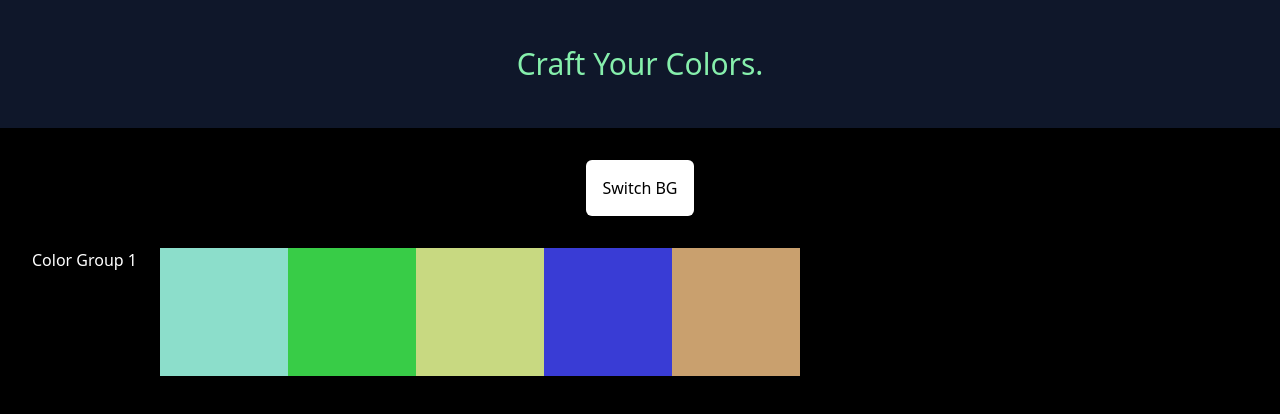
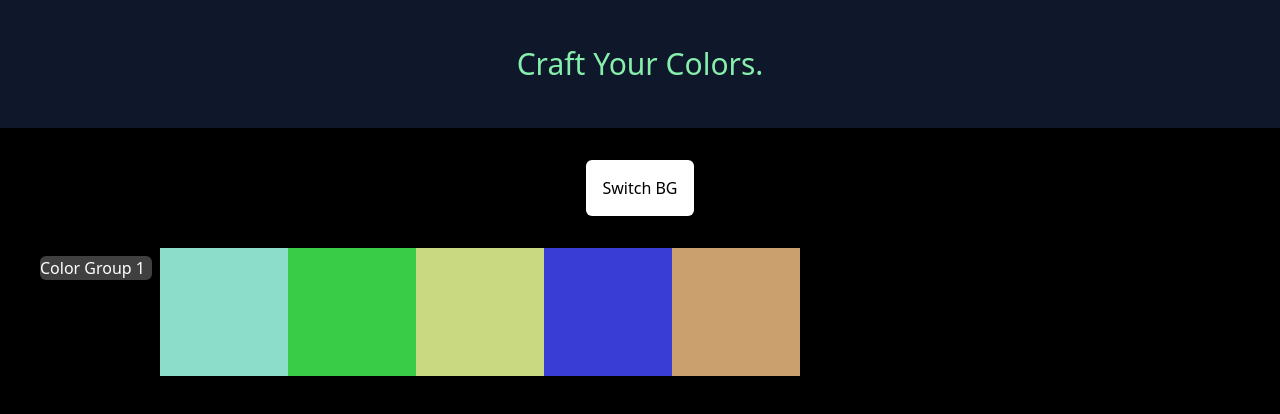
Before and after one commit to EthanWakeford/ColorCraft, a React (Vite) app: page / in a window 1280 px wide. Shown: the top 414 px of the page. Built offline with nearby package versions, Linux system fonts and the light colour scheme; some icons are missing.

Commit message:
color group name input

```diff
--- a/src/colorStore.ts
+++ b/src/colorStore.ts
@@ -5,6 +5,7 @@ interface ColorStore {
   colorState: ColorGroup[];
   setColors: (colors: ColorGroup[]) => void;
   addColorGroup: () => void;
+  modifyColorGroup: (groupName: string, newGroup: ColorGroup) => void;
   deleteColorGroup: (groupName: string) => void;
   addColorToGroup: (groupName: string, color: Color) => void;
   modifyColor: (groupName: string, colorName: string, newColor: Color) => void;
@@ -32,6 +33,16 @@ const useColorStore = create<ColorStore>((set) => ({
           colors: defaultColors,
         })
       )
+    );
+  },
+  modifyColorGroup: (groupName: string, newGroup) => {
+    set(
+      O.modify(
+        O.optic<ColorStore>()
+          .prop('colorState')
+          .elems()
+          .when((colorGroup) => colorGroup.groupName === groupName)
+      )((colorGroup) => ({ ...colorGroup, groupName: newGroup.groupName }))
     );
   },
   deleteColorGroup: (groupName) => {
--- a/src/components/Color.tsx
+++ b/src/components/Color.tsx
@@ -1,4 +1,5 @@
 import { useColorStore } from '../colorStore';
+import { Icon } from '@iconify/react/dist/iconify.js';
 
 interface Props {
   color: Color;
@@ -32,11 +33,14 @@ const Color: React.FC<Props> = ({ color, groupName }) => {
       }}
     >
       <div className='absolute inset-0 z-50 text-white opacity-0 hover:opacity-100'>
-        <div className='flex flex-col justify-end bg-neutral-800'>
+        <div className='flex flex-col justify-end bg-neutral-800 p-1'>
           <div className='flex justify-between'>
-            <p>Name</p>
+            <button className='hover:scale-105' onClick={handleDeleteColor}>
+              <Icon className='size-6' icon='mdi:close'></Icon>
+            </button>
+            <p className='text-sm'>Name</p>
             <input
-              className='w-16 bg-neutral-100 text-black'
+              className='w-8 rounded-md bg-neutral-100 text-black'
               type='text'
               name='colorName'
               value={color.colorName}
@@ -44,11 +48,11 @@ const Color: React.FC<Props> = ({ color, groupName }) => {
               onKeyDown={handleKeyDown}
             />
           </div>
-          <div className='flex justify-between'>
+          <div className='flex justify-between pb-1'>
             <div className='justify-between'>
-              <p>H</p>
+              <p className='text-sm'>H</p>
               <input
-                className='w-8 bg-neutral-100 text-black'
+                className='w-8 rounded-md bg-neutral-100 text-black'
                 type='text'
                 name='hue'
                 value={color.hue}
@@ -57,9 +61,9 @@ const Color: React.FC<Props> = ({ color, groupName }) => {
               />
             </div>
             <div className='justify-between'>
-              <p>S</p>
+              <p className='text-sm'>S</p>
               <input
-                className='w-8 bg-neutral-100 text-black'
+                className='w-8 rounded-md bg-neutral-100 text-black'
                 type='text'
                 name='saturation'
                 value={color.saturation}
@@ -68,9 +72,9 @@ const Color: React.FC<Props> = ({ color, groupName }) => {
               />
             </div>
             <div className='justify-between'>
-              <p>L</p>
+              <p className='text-sm'>L</p>
               <input
-                className='w-8 bg-neutral-100 text-black'
+                className='w-8 rounded-md bg-neutral-100 text-black'
                 type='text'
                 name='lightness'
                 value={color.lightness}
@@ -79,9 +83,6 @@ const Color: React.FC<Props> = ({ color, groupName }) => {
               />
             </div>
           </div>
-          <button className='' onClick={handleDeleteColor}>
-            Delete
-          </button>
         </div>
       </div>
     </div>
--- a/src/components/ColorGroup.tsx
+++ b/src/components/ColorGroup.tsx
@@ -8,14 +8,21 @@ interface Props {
 
 const ColorGroup: React.FC<Props> = ({ colorGroup }) => {
   const addColorToGroup = useColorStore((state) => state.addColorToGroup);
+  const modifyColorGroup = useColorStore((state) => state.modifyColorGroup);
   const deleteColorGroup = useColorStore((state) => state.deleteColorGroup);
 
+  console.log(colorGroup);
+
   const handleAddColor = () => {
-    console.log(colorGroup.colors.slice(-1));
     addColorToGroup(colorGroup.groupName, {
       ...colorGroup.colors[colorGroup.colors.length - 1],
       colorName: String(colorGroup.colors.length + 1),
     });
+  };
+
+  const handleNameInput = (e: React.ChangeEvent<HTMLInputElement>) => {
+    const value = e.target.value;
+    modifyColorGroup(colorGroup.groupName, { ...colorGroup, groupName: value });
   };
 
   const handleDeleteGroup = () => {
@@ -24,8 +31,14 @@ const ColorGroup: React.FC<Props> = ({ colorGroup }) => {
 
   return (
     <div className='flex w-full flex-wrap'>
-      <div className='size-32 text-left'>
-        <h2>{colorGroup.groupName}</h2>
+      <div className='size-32 p-2 text-left'>
+        <input
+          className='mb-4 w-full rounded-md bg-neutral-300 text-black dark:bg-neutral-700 dark:text-white'
+          type='text'
+          name='groupName'
+          value={colorGroup.groupName}
+          onChange={handleNameInput}
+        ></input>
         <button
           onClick={handleDeleteGroup}
           className='size-12 rounded-md bg-white text-5xl text-black hover:bg-black hover:text-white active:scale-110 dark:bg-black dark:text-white dark:hover:bg-white dark:hover:text-black'
--- a/src/components/ColorInterface.tsx
+++ b/src/components/ColorInterface.tsx
@@ -15,8 +15,8 @@ const ColorInterface: React.FC<Props> = ({ colorState }) => {
 
   return (
     <div className=''>
-      {colorState.map((colorGroup) => (
-        <ColorGroup key={colorGroup.groupName} colorGroup={colorGroup} />
+      {colorState.map((colorGroup, index) => (
+        <ColorGroup key={index} colorGroup={colorGroup} />
       ))}
       <div className='flex size-32 items-center justify-center'>
         <button
--- a/src/components/ColorView.tsx
+++ b/src/components/ColorView.tsx
@@ -9,8 +9,6 @@ const ColorView: React.FC = () => {
   const handleThemeToggle = () => {
     setTheme(theme === 'dark' ? 'light' : 'dark');
   };
-
-  console.log(colorState);
 
   return (
     <div className='min-h-full bg-white p-8 text-center text-black dark:bg-black dark:text-white'>
```
